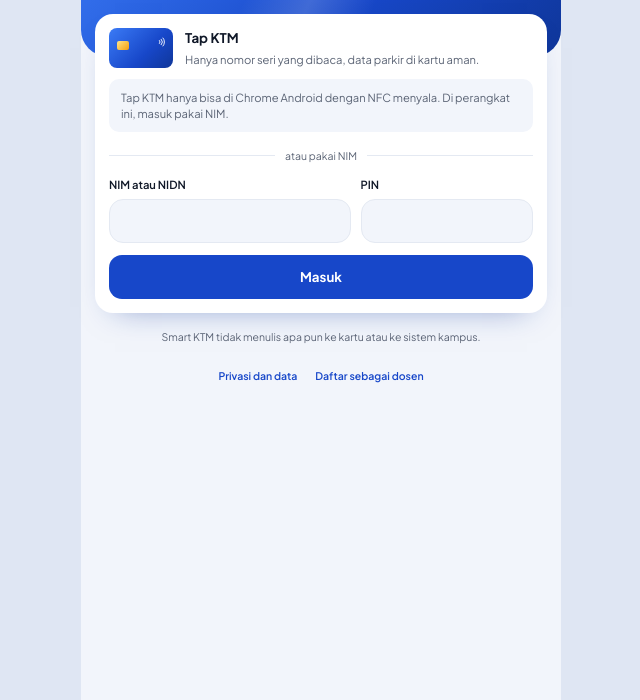
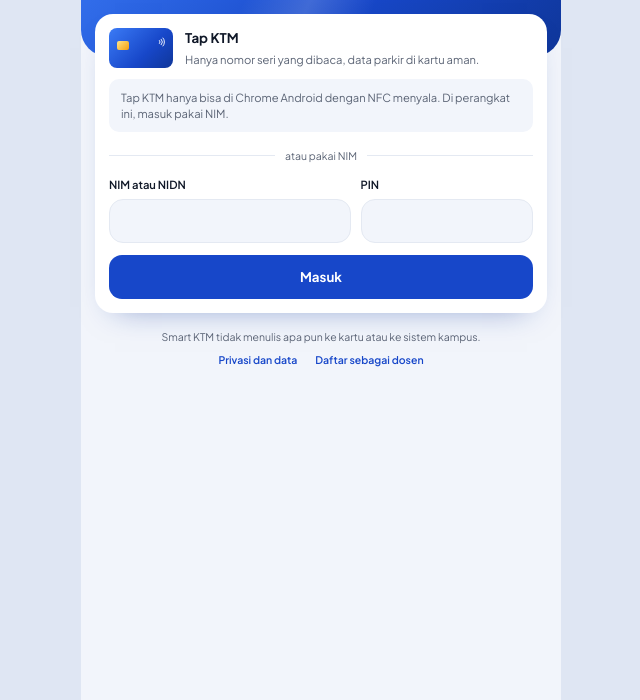
Before and after one commit to rhmatzeka/smart-ktm, an Astro site in the folder web/: page / in a window 1280 px wide. Shown: the part 100-800 px from the top of the page, without its empty margins (319-959 px from the left). Built offline with nearby package versions, Linux system fonts and the light colour scheme; Astro itself is replaced by a stand-in of ours.

Commit message:
style: tautan bawah halaman masuk

```diff
--- a/web/src/pages/index.astro
+++ b/web/src/pages/index.astro
@@ -100,7 +100,7 @@ import { ikon } from '../lib/ikon';
 
 <style is:global>
   .catatan-kecil:has(+ .tautan-bawah) { margin-bottom: 8px; }
-  .tautan-bawah { display: flex; justify-content: center; gap: 18px; margin-top: 0; }
+  .catatan-kecil.tautan-bawah { display: flex; justify-content: center; gap: 18px; margin-top: 0; }
   .tautan-bawah a { color: var(--biru); font-weight: 600; text-decoration: none; }
   body:has(.kartu-masuk) .halaman { background: var(--latar); }
   .pita-masuk {
```
